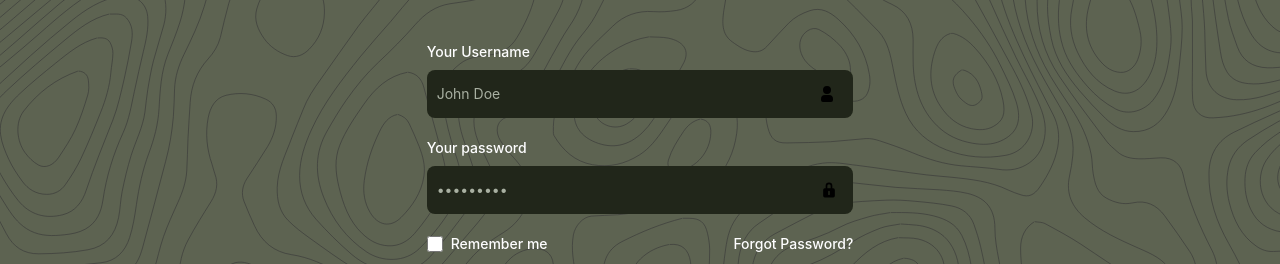
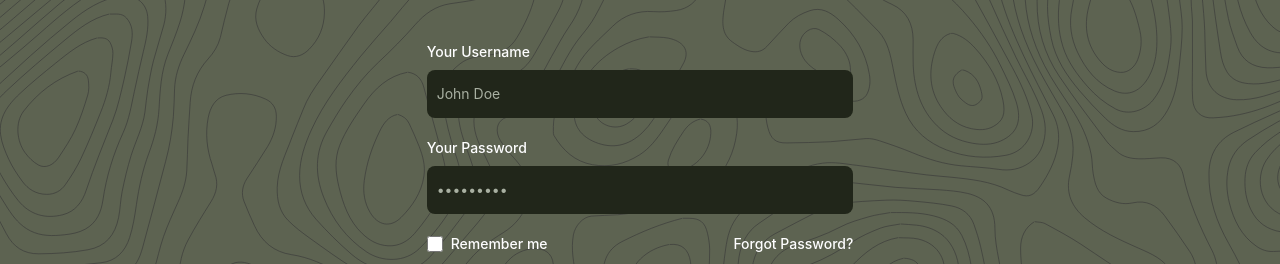
Before and after one commit to CommsJKUAT/AgroXSAT, a React (Vite) app in the folder AgritechSat/frontend/: page /login in a window 1280 px wide. Shown: the part 126-390 px from the top of the page. Built offline with nearby package versions, Linux system fonts and the light colour scheme.

Commit message:
Login configured

```diff
--- /dev/null
+++ b/AgritechSat/frontend/src/pages/@auth/login/copy.jsx
@@ -0,0 +1,154 @@
+import Nav from "../nav";
+import React, { useState } from 'react';
+import { useNavigate } from 'react-router-dom';
+
+const Login = () => {
+    const [formData, setFormData] = useState({
+        username: '',
+        password: ''
+    });
+
+    const [error, setError] = useState('');
+    const navigate = useNavigate();
+
+    const handleChange = (e) => {
+        const { name, value } = e.target;
+        setFormData({
+            ...formData,
+            [name]: value
+        });
+    };
+
+    const handleSubmit = async (e) => {
+        e.preventDefault();
+        console.log('Form Submitted');
+
+        try {
+            console.log('Sending Request');
+            const response = await fetch('https://agroxsat.onrender.com/backend/login/', {
+                method: 'POST',
+                headers: {
+                    'Content-Type': 'application/json',
+                },
+                body: JSON.stringify({
+                    username: formData.username,
+                    password: formData.password
+                })
+            });
+
+            console.log('Response Status:', response.status);
+
+            const contentType = response.headers.get('Content-Type');
+            const responseBody = await response.text();
+
+            if (response.ok) {
+                const { access, refresh } = JSON.parse(responseBody);
+                localStorage.setItem('accessToken', access);
+                localStorage.setItem('refreshToken', refresh);
+                navigate('/home'); // Redirect to homepage
+            } else {
+                let errorMessage = 'Error logging in';
+
+                if (contentType && contentType.includes('application/json')) {
+                    const result = JSON.parse(responseBody);
+                    errorMessage = result.error || errorMessage;
+                }
+
+                setError(errorMessage);
+            }
+        } catch (err) {
+            console.error('Fetch Error:', err);
+            setError('Error logging in');
+        }
+    };
+  return (
+    <section className="relative bg-olive 2xl:h-screen bg-hero-pattern bg-no-repeat bg-cover">
+      <Nav />
+      <div className=" px-8 md:px-0 pb-8 flex flex-col justify-center items-center h-full">
+        <div className="w-full md:w-1/3 2xl:w-1/4">
+          <h1 className="text-5xl mb-14 font-semibold text-left text-white">
+            Sign In
+          </h1>
+        </div>
+        <form className="w-full md:w-1/3 2xl:w-1/4 " onSubmit={handleSubmit}>
+          <label
+            htmlFor="username-icon"
+            className="block mb-2 text-sm font-medium text-white"
+          >
+            Your Username
+          </label>
+          <div className="relative">
+            <input
+              type="text"
+              id="username-icon"
+
+              className="text-white bg-black-olive text-sm rounded-lg focus:ring-black-olive focus:border-black-olive block w-full ps-2.5 p-3.5 placeholder-ash-gray"
+              placeholder="John Doe"
+            />
+            <div className="absolute inset-y-0 end-0 flex items-center pe-3.5 pointer-events-none">
+              <svg
+                class="w-6 h-6 text-gray-800 dark:text-white"
+                aria-hidden="true"
+                xmlns="http://www.w3.org/2000/svg"
+                width="24"
+                height="24"
+                fill="currentColor"
+                viewBox="0 0 24 24"
+              >
+                <path
+                  fill-rule="evenodd"
+                  d="M12 4a4 4 0 1 0 0 8 4 4 0 0 0 0-8Zm-2 9a4 4 0 0 0-4 4v1a2 2 0 0 0 2 2h8a2 2 0 0 0 2-2v-1a4 4 0 0 0-4-4h-4Z"
+                  clip-rule="evenodd"
+                />
+              </svg>
+            </div>
+          </div>
+          <div className="my-5">
+            <label
+              for="password"
+              className="block mb-2 text-sm font-medium text-white"
+            >
+              Your password
+            </label>
+            <div class="relative">
+              <input
+                type="password"
+                id="password"
+                className="text-white bg-black-olive text-sm rounded-lg focus:ring-black-olive focus:border-black-olive block w-full ps-2.5 p-3.5 placeholder-ash-gray"
+                placeholder="•••••••••"
+                required
+              />
+              <div class="absolute inset-y-0 end-0 flex items-center pe-3.5 pointer-events-none">
+                <svg
+                  class="w-5 h-5 text-gray-800 dark:text-white"
+                  aria-hidden="true"
+                  xmlns="http://www.w3.org/2000/svg"
+                  width="24"
+                  height="24"
+                  fill="currentColor"
+                  viewBox="0 0 24 24"
+                >
+                  <path
+                    fill-rule="evenodd"
+                    d="M8 10V7a4 4 0 1 1 8 0v3h1a2 2 0 0 1 2 2v7a2 2 0 0 1-2 2H7a2 2 0 0 1-2-2v-7a2 2 0 0 1 2-2h1Zm2-3a2 2 0 1 1 4 0v3h-4V7Zm2 6a1 1 0 0 1 1 1v3a1 1 0 1 1-2 0v-3a1 1 0 0 1 1-1Z"
+                    clip-rule="evenodd"
+                  />
+                </svg>
+              </div>
+            </div>
+          </div>
+
+          <button
+            type="submit"
+            className="mb-4 text-white bg-giants-orange hover:bg-blue-800 focus:ring-4 focus:outline-none focus:ring-blue-300 font-medium rounded-lg text-sm w-full sm:w-full px-5 py-3.5 text-center dark:bg-blue-600 dark:hover:bg-blue-700 dark:focus:ring-blue-800"
+          >
+            Sign In
+          </button>
+
+        </form>
+      </div>
+    </section>
+  );
+}
+
+export default Login;
--- a/AgritechSat/frontend/src/pages/@auth/login/login.jsx
+++ b/AgritechSat/frontend/src/pages/@auth/login/login.jsx
@@ -4,7 +4,7 @@ import { useNavigate } from 'react-router-dom';
 
 const Login = () => {
     const [formData, setFormData] = useState({
-        email: '',
+        username: '',
         password: ''
     });
 
@@ -30,10 +30,7 @@ const Login = () => {
                 headers: {
                     'Content-Type': 'application/json',
                 },
-                body: JSON.stringify({
-                    email: formData.email,
-                    password: formData.password
-                })
+                body: JSON.stringify(formData)
             });
 
             console.log('Response Status:', response.status);
@@ -61,80 +58,45 @@ const Login = () => {
             setError('Error logging in');
         }
     };
+
     return (
         <section className="relative bg-olive 2xl:h-screen bg-hero-pattern bg-no-repeat bg-cover">
             <Nav />
-      <div className=" px-8 md:px-0 pb-8 flex flex-col justify-center items-center h-full">
+            <div className="px-8 md:px-0 pb-8 flex flex-col justify-center items-center h-full">
                 <div className="w-full md:w-1/3 2xl:w-1/4">
                     <h1 className="text-5xl mb-14 font-semibold text-left text-white">
                         Sign In
                     </h1>
                 </div>
-        <form className="w-full md:w-1/3 2xl:w-1/4 ">
-          <label
-            htmlFor="username-icon"
-            className="block mb-2 text-sm font-medium text-white"
-          >
+                <form className="w-full md:w-1/3 2xl:w-1/4" onSubmit={handleSubmit}>
+                    <label htmlFor="username" className="block mb-2 text-sm font-medium text-white">
                         Your Username
                     </label>
-          <div className="relative">
                     <input
                         type="text"
-              id="username-icon"
+                        id="username"
+                        name="username"
+                        value={formData.username}
+                        onChange={handleChange}
                         className="text-white bg-black-olive text-sm rounded-lg focus:ring-black-olive focus:border-black-olive block w-full ps-2.5 p-3.5 placeholder-ash-gray"
                         placeholder="John Doe"
+                        required
                     />
-            <div className="absolute inset-y-0 end-0 flex items-center pe-3.5 pointer-events-none">
-              <svg
-                class="w-6 h-6 text-gray-800 dark:text-white"
-                aria-hidden="true"
-                xmlns="http://www.w3.org/2000/svg"
-                width="24"
-                height="24"
-                fill="currentColor"
-                viewBox="0 0 24 24"
-              >
-                <path
-                  fill-rule="evenodd"
-                  d="M12 4a4 4 0 1 0 0 8 4 4 0 0 0 0-8Zm-2 9a4 4 0 0 0-4 4v1a2 2 0 0 0 2 2h8a2 2 0 0 0 2-2v-1a4 4 0 0 0-4-4h-4Z"
-                  clip-rule="evenodd"
-                />
-              </svg>
-            </div>
-          </div>
                     <div className="my-5">
-            <label
-              for="password"
-              className="block mb-2 text-sm font-medium text-white"
-            >
-              Your password
+                        <label htmlFor="password" className="block mb-2 text-sm font-medium text-white">
+                            Your Password
                         </label>
-            <div class="relative">
                         <input
                             type="password"
                             id="password"
+                            name="password"
+                            value={formData.password}
+                            onChange={handleChange}
                             className="text-white bg-black-olive text-sm rounded-lg focus:ring-black-olive focus:border-black-olive block w-full ps-2.5 p-3.5 placeholder-ash-gray"
                             placeholder="•••••••••"
                             required
                         />
-              <div class="absolute inset-y-0 end-0 flex items-center pe-3.5 pointer-events-none">
-                <svg
-                  class="w-5 h-5 text-gray-800 dark:text-white"
-                  aria-hidden="true"
-                  xmlns="http://www.w3.org/2000/svg"
-                  width="24"
-                  height="24"
-                  fill="currentColor"
-                  viewBox="0 0 24 24"
-                >
-                  <path
-                    fill-rule="evenodd"
-                    d="M8 10V7a4 4 0 1 1 8 0v3h1a2 2 0 0 1 2 2v7a2 2 0 0 1-2 2H7a2 2 0 0 1-2-2v-7a2 2 0 0 1 2-2h1Zm2-3a2 2 0 1 1 4 0v3h-4V7Zm2 6a1 1 0 0 1 1 1v3a1 1 0 1 1-2 0v-3a1 1 0 0 1 1-1Z"
-                    clip-rule="evenodd"
-                  />
-                </svg>
-              </div>
-            </div>
+
                     </div>
                     <div class="flex items-start mb-5">
             <div className="flex items-center justify-between h-5 w-full">
@@ -157,9 +119,10 @@ const Login = () => {
               </a>
             </div>
           </div>
+                    {error && <div className="mb-4 text-red-500">{error}</div>}
                     <button
                         type="submit"
-            className="mb-4 text-white bg-giants-orange hover:bg-blue-800 focus:ring-4 focus:outline-none focus:ring-blue-300 font-medium rounded-lg text-sm w-full sm:w-full px-5 py-3.5 text-center dark:bg-blue-600 dark:hover:bg-blue-700 dark:focus:ring-blue-800"
+                        className="mb-4 text-white bg-giants-orange hover:bg-blue-800 focus:ring-4 focus:outline-none focus:ring-blue-300 font-medium rounded-lg text-sm w-full sm:w-full px-5 py-3.5 text-center"
                     >
                         Sign In
                     </button>
@@ -229,6 +192,6 @@ const Login = () => {
             </div>
         </section>
     );
-}
+};
 
 export default Login;
```
Lines whose indentation alone changed are shown as unchanged.
